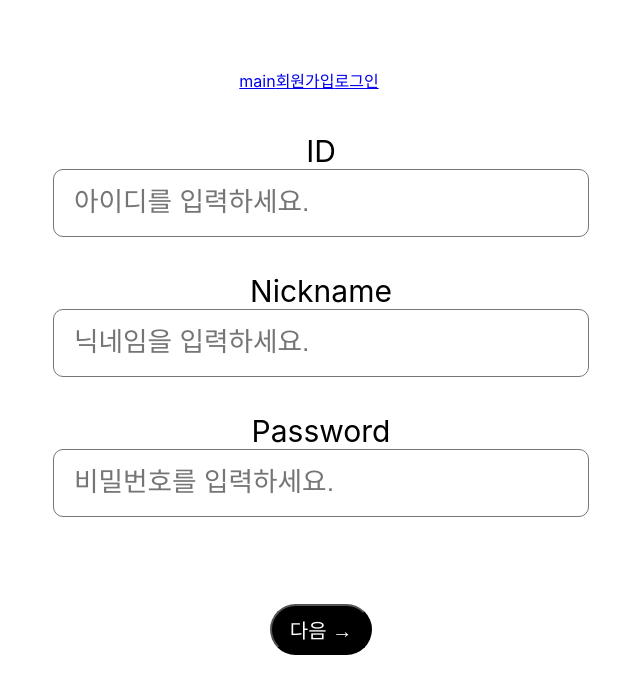
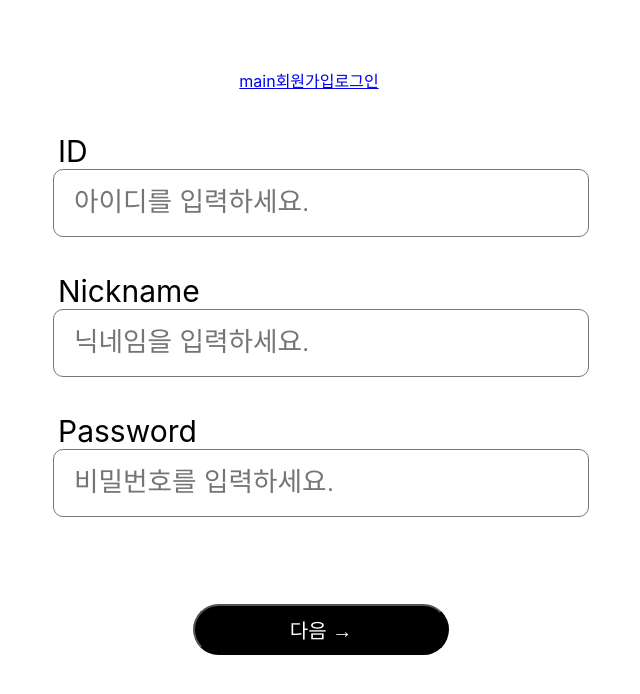
Before and after one commit to EC22-TeamMARA/MARA-FrontEnd, a React (Create React App) app in the folder mara/: page /sign_up in a window 1280 px wide. Shown: the top 694 px of the page, without its empty margins (331-971 px from the left). Built offline with nearby package versions, Linux system fonts and the light colour scheme.

Commit message:
merge css modification

```diff
--- a/mara/src/assets/css/result.css
+++ b/mara/src/assets/css/result.module.css
@@ -16,13 +16,3 @@ img{
     border: 1px solid;
     border-color: #ECECEC;
 }
-
-button{
-    background-color: black;
-    color: white;
-    width: 20%;
-    height: 8%;
-    border-radius: 40px;
-    align-self: center;
-    margin-top: 10%;
-}
--- a/mara/src/assets/css/select_tag.css
+++ b/mara/src/assets/css/select_me.module.css
@@ -1,4 +1,4 @@
-#tag{
+#me{
     width: 80vw;
     height: 80vh;
     display: flex;
@@ -8,34 +8,21 @@
     justify-content:space-evenly;
 }
 
-tags{
+image{
     display: flex;
-    flex-direction: row;
     flex-wrap: wrap;
     justify-content: space-between;
-    justify-items: center;
-    width: 50%;
+    width: 70%;
     overflow: auto;
-    align-items: center;
 }
 
-tag{
+.me{
     display: flex;
-    border: solid 3px;
+    height: 12vw;
+    width: 12vw;
+    border-radius: 30px;
+    border: 1px solid;
     border-color: #ECECEC;
-    border-radius: 30px;
-    padding: 10px;
-    font-size: 30px;
-}
-
-button{
-    background-color: black;
-    color: white;
-    width: 20%;
-    height: 8%;
-    border-radius: 40px;
-    align-self: center;
-    margin-top: 10%;
 }
 
 #square{
@@ -45,6 +32,12 @@ button{
     border-radius: 40px;
 }
 
+#square_empty{
+    background-color: #ECECEC;
+    width: 49%;
+    height: 100%;
+    border-radius: 40px;
+}
 
 #level{
     display: flex;
--- a/mara/src/assets/css/select_me.css
+++ b/mara/src/assets/css/select_tag.module.css
@@ -1,4 +1,4 @@
-#me{
+#tag{
     width: 80vw;
     height: 80vh;
     display: flex;
@@ -8,42 +8,28 @@
     justify-content:space-evenly;
 }
 
-image{
+tags{
     display: flex;
+    flex-direction: row;
     flex-wrap: wrap;
     justify-content: space-between;
-    width: 70%;
+    justify-items: center;
+    width: 50%;
     overflow: auto;
+    align-items: center;
 }
 
-img{
+tag{
     display: flex;
-    height: 12vw;
-    width: 12vw;
+    border: solid 3px;
+    border-color: #ECECEC;
     border-radius: 30px;
-    border: 1px solid;
-    border-color: #ECECEC;
-}
-
-button{
-    background-color: black;
-    color: white;
-    width: 20%;
-    height: 8%;
-    border-radius: 40px;
-    align-self: center;
-    margin-top: 10%;
+    padding: 10px;
+    font-size: 30px;
 }
 
 #square{
     background-color: black;
-    width: 49%;
-    height: 100%;
-    border-radius: 40px;
-}
-
-#square_empty{
-    background-color: #ECECEC;
     width: 49%;
     height: 100%;
     border-radius: 40px;
--- a/mara/src/assets/css/Sign_up.css
+++ b/mara/src/assets/css/sign_up.module.css
@@ -27,4 +27,10 @@ button{
     height: 8%;
     border-radius: 40px;
     align-self: center;
+    margin-top: 10%;
 }
+
+imfor{
+    align-self: flex-start;
+    margin-left: 5px;
+}
--- a/mara/src/commons/components/sign_up/result.js
+++ b/mara/src/commons/components/sign_up/result.js
@@ -1,9 +1,9 @@
 import list from '../../data/result_cok'
-import '../../../assets/css/result.css'
+import styles from '../../../assets/css/result.module.css'
 
 function result(){
     return(
-        <div id="result">
+        <div id={styles.result}>
             <h1>()님을 위한 칵테일은!!!</h1>
             <img src={list.img} alt="칵테일"/>
             <h2>{list.name}</h2>
--- a/mara/src/commons/components/sign_up/select_tag.js
+++ b/mara/src/commons/components/sign_up/select_tag.js
@@ -1,13 +1,13 @@
 import list from '../../data/tag'
-import '../../../assets/css/select_tag.css'
+import styles from '../../../assets/css/select_tag.module.css'
 import {Link} from "react-router-dom"
 
 function select_me(){
     return(
-        <div id="tag">
-            <div id="level">
-                <div id="square"></div>
-                <div id="square"></div>
+        <div id={styles.tag}>
+            <div id={styles.level}>
+                <div id={styles.square}></div>
+                <div id={styles.square}></div>
             </div>
 
             <h1>추천받고 싶은 키워드를 3개 선택 해주세요</h1>
@@ -20,7 +20,7 @@ function select_me(){
                 );
             })}
             </tags>
-            <button><Link style={{textDecoration: 'none', color: 'white'}} to="/sign_up/page4">다음 → </Link></button><br/>
+            <button><Link style={{textDecoration: 'none', color: 'white', fontSize: '20px'}} to="/sign_up/page4">다음 → </Link></button><br/>
         </div>
     );
 }
--- a/mara/src/commons/components/sign_up/sign_up.js
+++ b/mara/src/commons/components/sign_up/sign_up.js
@@ -1,13 +1,13 @@
-import "../../../assets/css/sign_up.css"
+import styles from  "../../../assets/css/sign_up.module.css"
 import {Link} from "react-router-dom"
 
 
 function SignUp(){
     return(
-        <div id="sign_up">
-            ID <input placeholder="아이디를 입력하세요."/><br/>
-            Nickname <input placeholder="닉네임을 입력하세요."/><br/>
-            Password <input placeholder="비밀번호를 입력하세요."/><br/>
+        <div id={styles.sign_up}>
+            <imfor>ID</imfor> <input placeholder="아이디를 입력하세요."/><br/>
+            <imfor>Nickname</imfor> <input placeholder="닉네임을 입력하세요."/><br/>
+            <imfor>Password</imfor> <input placeholder="비밀번호를 입력하세요."/><br/>
             <button><Link style={{textDecoration: 'none', color: 'white', fontSize: '20px'}} to="/sign_up/page2">다음 → </Link></button><br/>
         </div>
     );
```
Also changed, not shown: mara/src/commons/components/login.js (added, +9 -0 lines), mara/src/commons/components/sign_up/select_me.js (+7 -7 lines).
